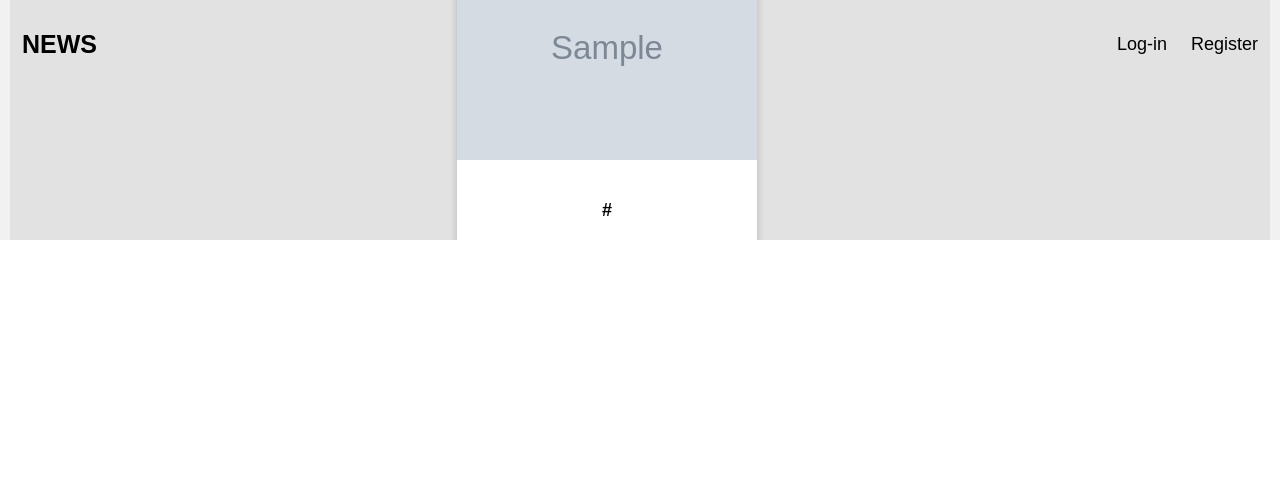
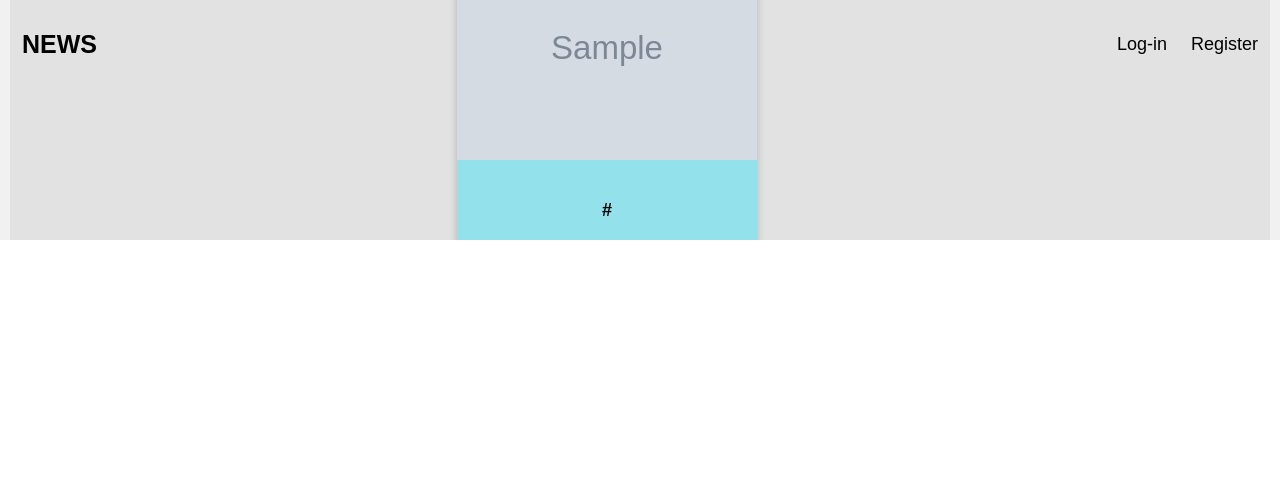
Before and after one commit to konexk1x/Bekish1.21, a Django app: page /news/ in a window 1280 px wide. Shown: the top 499 px of the page. Run offline with Django 4.2, Linux system fonts and the light colour scheme; tables that the repository leaves empty hold one stand-in row (values such as "Sample post"); grey boxes marked "Sample" are stand-in pictures.

Commit message:
Rename z_2.1.py to Lab_02/z_2.1.py

```diff
--- a/News_site/news/static/css/card.css
+++ b/News_site/news/static/css/card.css
@@ -5,12 +5,12 @@
     margin-left: 15px;
     margin-right: 15px;
     margin-bottom: 60px;
-    background: white;
+    background: rgba(0, 225, 253, 0.35);
     cursor: pointer;
 }
 
 .card:hover {
-    box-shadow: 0 10px 20px 0 rgba(0,0,0,0.5);
+    box-shadow: 0 10px 20px 0 rgb(80, 13, 118);
 }
 
 .container {
```
